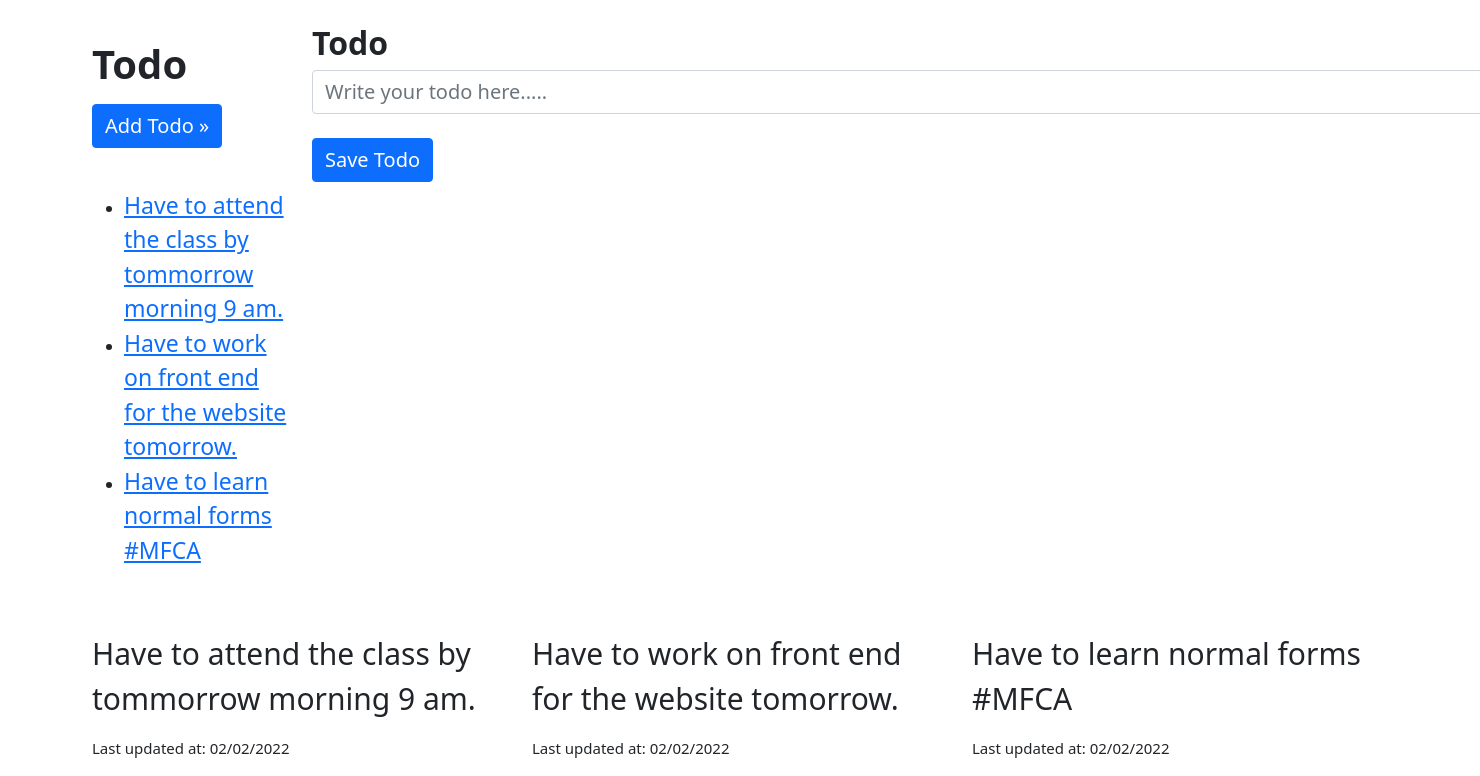
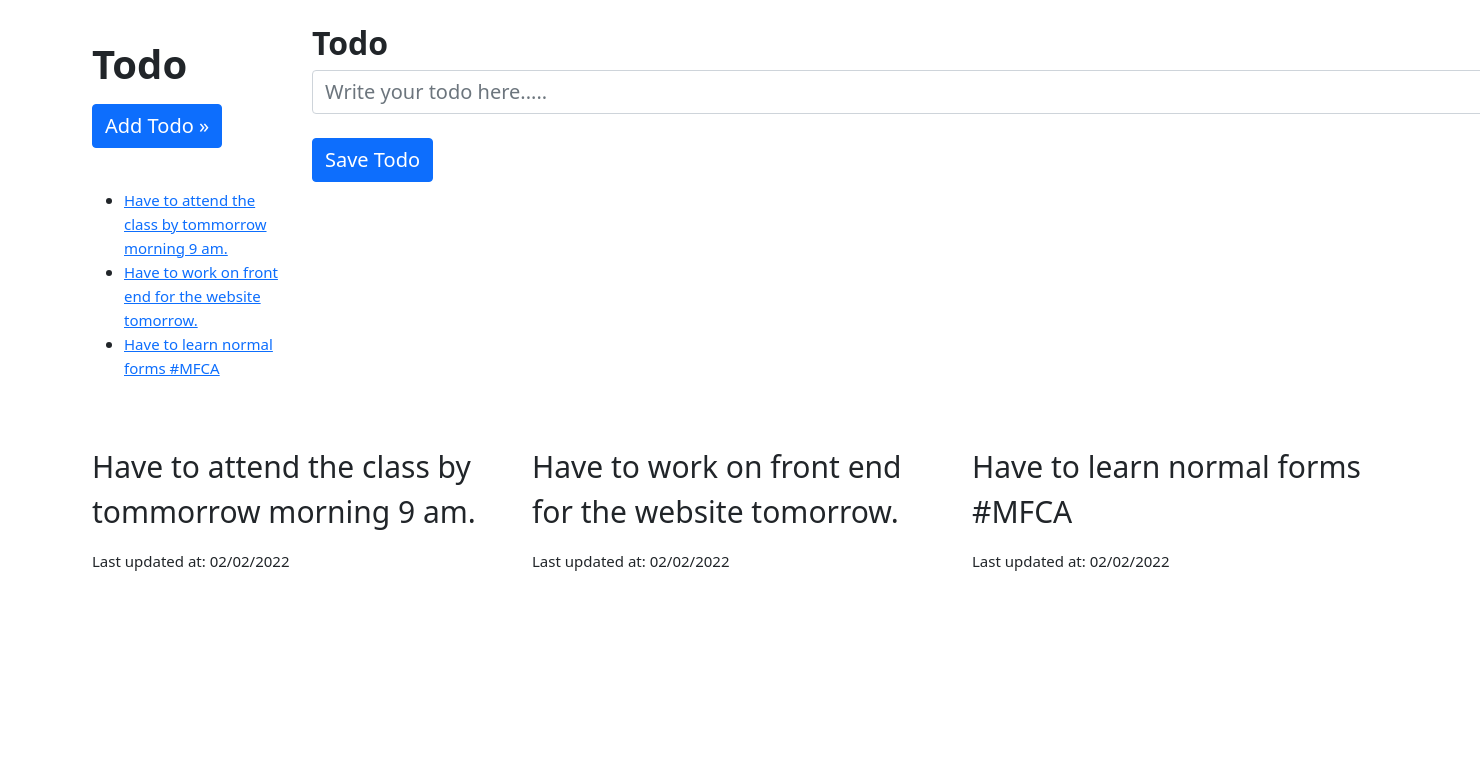
Before and after one commit to jayashankardevarapalli/ONB, a Django app: page /todo/ in a window 1480 px wide; the page is wider, and only the part inside the window is pictured. Shown: the part 87-863 px from the top of that part. After the commit the page ends 658 px from the top of that part, so only its background shows below. Run offline with Django 3.2, Linux system fonts and the light colour scheme; data comes from the database, SQL or seed files in the repository; some libraries are stand-ins or nearby versions.

Commit message:
todo changes

```diff
--- a/templates/todo.html
+++ b/templates/todo.html
@@ -16,7 +16,7 @@
                     <ul class="menu-list">
                         {% for t in todos %}
                         <li>
-                            <a href="{% url 'todo' %}?todoid={{t.id}}" style="font-size: 23px;" >{{t.title}}</a>
+                            <a href="{% url 'todo' %}?todoid={{t.id}}" style="font-size: 15px;" >{{t.title}}</a>
                         </li>
                         {% endfor %}
                     </ul>
```
